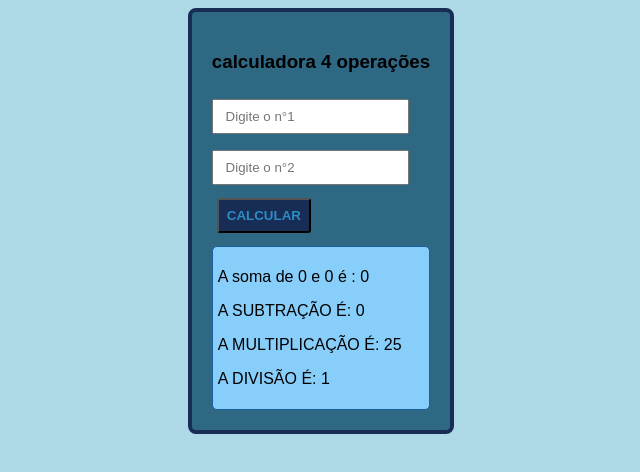
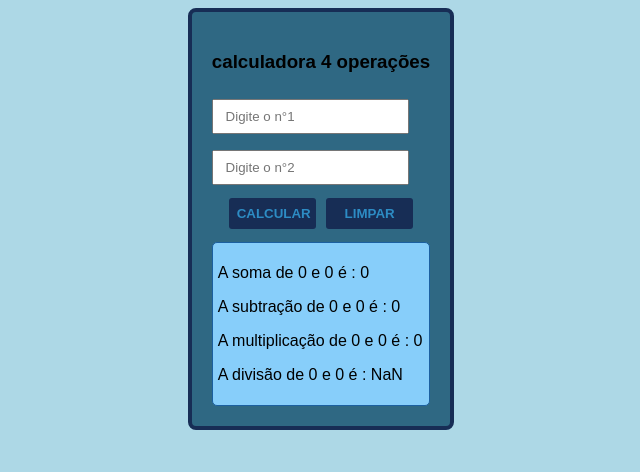
Before and after one commit to Sofia4011983/frontJs01, a website built with Parcel: page src/index.html in a window 1280 px wide. Shown: the whole page, without its empty margins (327-967 px from the left). Built offline with nearby package versions, Linux system fonts and the light colour scheme.

Commit message:
Calculadora 4 operações

```diff
--- a/src/index.html
+++ b/src/index.html
@@ -14,7 +14,10 @@
         <input type="number" id="numero1" placeholder=" Digite o n°1" /><br />
         <input type="number" id="numero2" placeholder=" Digite o n°2" /><br />
 
-        <button id="btnCalcular">CALCULAR</button><br />
+        <div class="botoes">
+          <button id="btnCalcular">CALCULAR</button>
+          <button id="btnLimpar">LIMPAR</button>
+        </div>
       </form>
       <!--  COMEÇO DO BLOCO DE RESULTATDOS-->
       <div class="resultados">
--- a/src/index.mjs
+++ b/src/index.mjs
@@ -9,6 +9,8 @@ const numero1 = document.querySelector("#numero1");
 const numero2 = document.querySelector("#numero2");
 
 const btnCalcular = document.querySelector("#btnCalcular");
+
+const btnLimpar = document.querySelector("#btnLimpar");
 
 const resultados = document.querySelector(".resultados");
 
@@ -25,8 +27,26 @@ const divisao = document.querySelector(".divisao");
 function calcular() {
   const n1 = Number(numero1.value);
   const n2 = Number(numero2.value);
+
   soma.innerHTML = `A soma de ${n1} e ${n2} é : ${n1 + n2}`;
+
+  subtracao.innerHTML = `A subtração de ${n1} e ${n2} é : ${n1 - n2}`;
+
+  multiplicacao.innerHTML = `A multiplicação de ${n1} e ${n2} é : ${n1 * n2}`;
+
+  divisao.innerHTML = `A divisão de ${n1} e ${n2} é : ${n1 / n2}`;
+
   //return res;
+}
+
+function limparFormulario() {
+  const n1 = Number(numero1.value);
+  const n2 = Number(numero2.value);
+  if (n1 || n2) {
+    const form = document.querySelector("form");
+    form.reset();
+    document.querySelector("#numero1").focus();
+  }
 }
 
 calcular();
@@ -37,3 +57,8 @@ btnCalcular.addEventListener("click", function (evento) {
   evento.preventDefault();
   calcular();
 });
+
+btnLimpar.addEventListener("click", function (evento) {
+  evento.preventDefault();
+  limparFormulario();
+});
--- a/src/styles.css
+++ b/src/styles.css
@@ -17,13 +17,33 @@ input {
   margin: 8px 0;
   padding: 8px;
 }
+
+.botoes {
+  display: flex;
+  justify-content: center;
+}
+
 #btnCalcular {
+  width: 40%;
+  margin: 0 4px;
   margin: 5px;
   background-color: rgb(23, 45, 85);
   color: rgb(45, 140, 196);
   padding: 8px;
   border-radius: 3px;
   font-weight: bold;
+  border: none;
+}
+#btnLimpar {
+  width: 40%;
+  margin: 0 4px;
+  margin: 5px;
+  background-color: rgb(23, 45, 85);
+  color: rgb(45, 140, 196);
+  padding: 8px;
+  border-radius: 3px;
+  font-weight: bold;
+  border: none;
 }
 
 .resultados {
```
